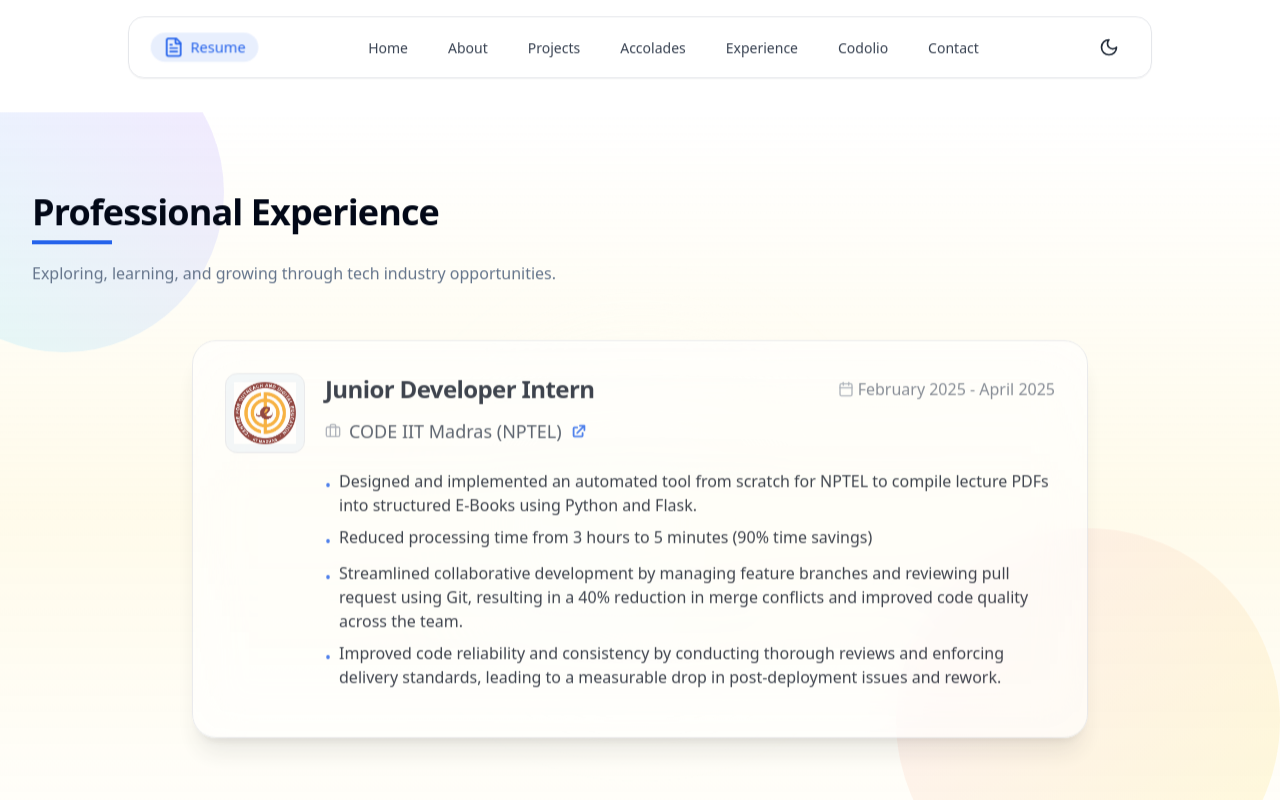
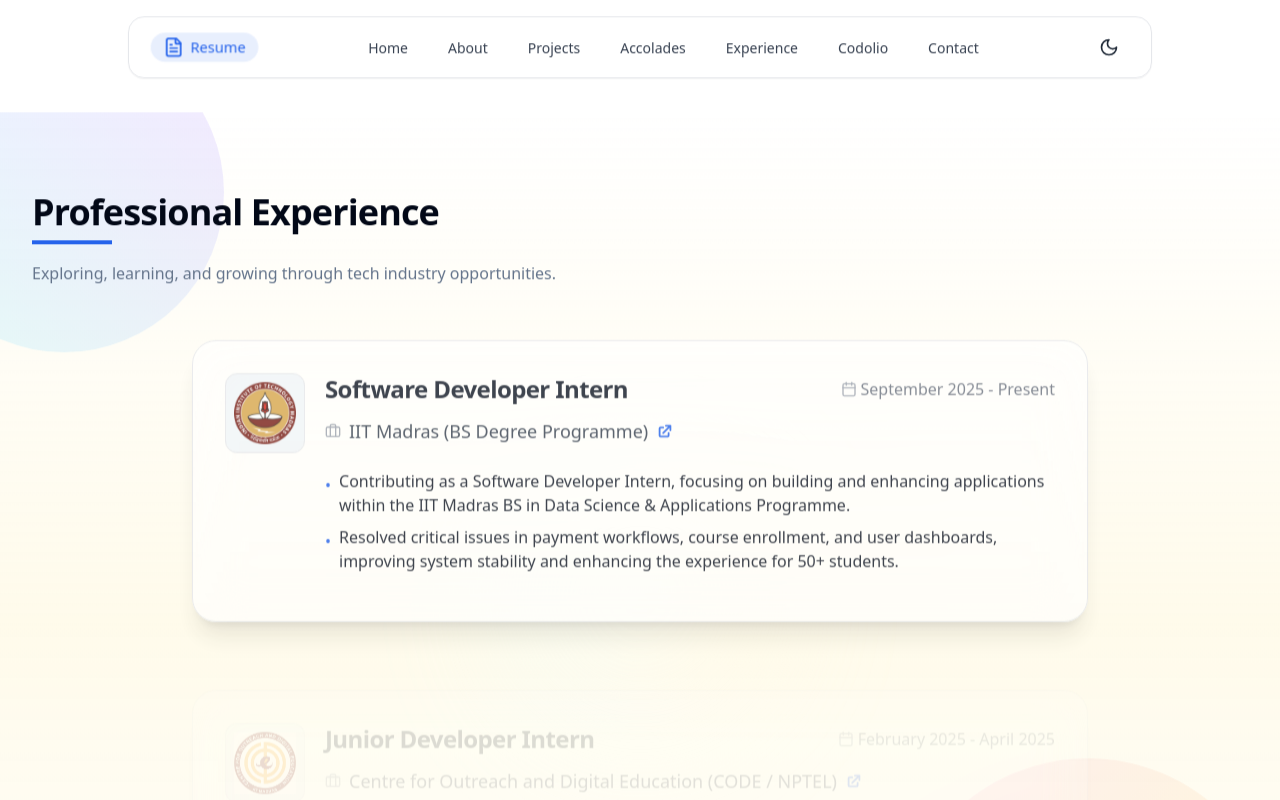
Before and after one commit to Mahadevan2005/Latest_Portfolio, a React (Vite) app: page /experience in a window 1280 px wide. Shown: the top 800 px of the page. Built offline with nearby package versions, Linux system fonts and the light colour scheme.

Commit message:
updated experience.tsx with latest position

```diff
--- a/src/pages/Experience.tsx
+++ b/src/pages/Experience.tsx
@@ -5,7 +5,19 @@
 const experienceData: ExperienceProps[] = [
   {
     id: 1,
-    company: "CODE IIT Madras (NPTEL)",
+    company: "IIT Madras (BS Degree Programme)",
+    role: "Software Developer Intern",
+    logo: "/experience/iitm_bs_logo.png",
+    duration: "September 2025 - Present",
+    description: [
+      "Contributing as a Software Developer Intern, focusing on building and enhancing applications within the IIT Madras BS in Data Science & Applications Programme.",
+      "Resolved critical issues in payment workflows, course enrollment, and user dashboards, improving system stability and enhancing the experience for 50+ students."
+    ],
+    website: "https://study.iitm.ac.in/ds/",
+  },
+  {
+    id: 2,
+    company: "Centre for Outreach and Digital Education (CODE / NPTEL)",
     role: "Junior Developer Intern",
     logo: "/experience/code_logo.jpeg",
     duration: "February 2025 - April 2025",
```
Also changed, not shown: public/experience/iitm_bs_logo.png (added).
